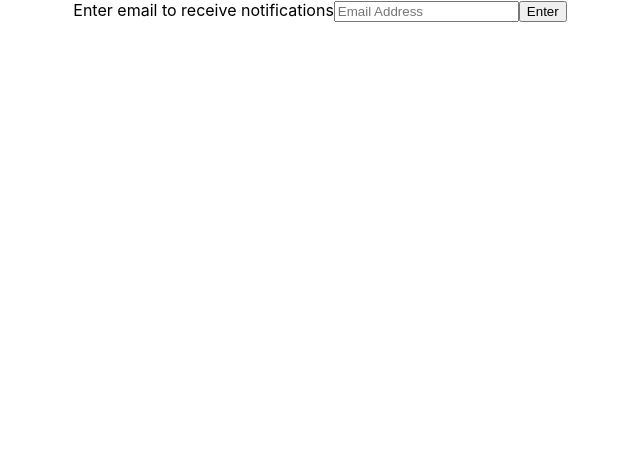
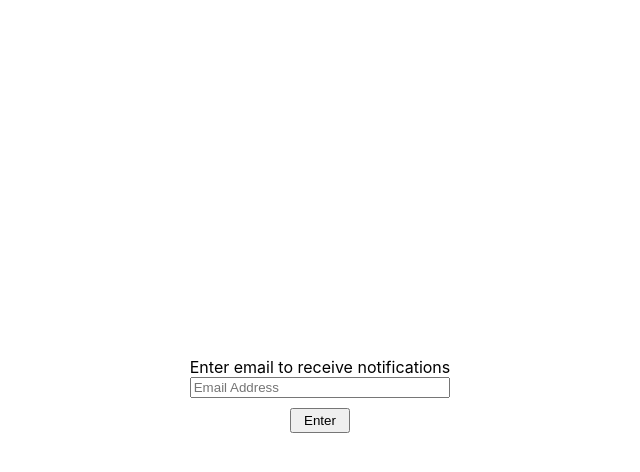
Before and after one commit to BrenLau/django, a React (Create React App) app in the folder frontend/: page / in a window 1280 px wide. Shown: the top 472 px of the page, without its empty margins (320-960 px from the left). Built offline with nearby package versions, Linux system fonts and the light colour scheme.

Commit message:
centered

```diff
--- a/frontend/src/App.css
+++ b/frontend/src/App.css
@@ -1,5 +1,9 @@
 .App {
   text-align: center;
+  display: flex;
+  justify-content: center;
+  /* align-items: center; */
+  height: 100vh;
 }
 
 .App-logo {
@@ -32,6 +36,7 @@
   from {
     transform: rotate(0deg);
   }
+
   to {
     transform: rotate(360deg);
   }
--- a/frontend/src/App.js
+++ b/frontend/src/App.js
@@ -1,6 +1,5 @@
-import logo from './logo.svg';
 import './App.css';
-import CreateEmail from './components/CreateEmail';
+import CreateEmail from './components/CreateEmail/CreateEmail';
 
 function App() {
   return (
--- a/frontend/src/components/CreateEmail.js
+++ b/frontend/src/components/CreateEmail/CreateEmail.js
@@ -1,29 +1,25 @@
 import { getDefaultNormalizer } from "@testing-library/react"
 import { useState } from "react"
 import axios from 'axios'
+import './createemail.css'
 
 const CreateEmail = () => {
     const [email, setEmail] = useState('')
     const onSubmit = async (e) => {
         e.preventDefault()
         await axios.post('/emails/api/emails/', { email }).then(async (e) => {
-            console.log(e)
 
-        }).then(async (e) => {
-            await axios.put(`/emails/${e.data.id}/`, {
-                email
-            })
         })
     }
     return (
-        <form onSubmit={onSubmit}>
-            <label>
+        <form id="createemailform" onSubmit={onSubmit}>
+            <label id="createemaillabel">
                 Enter email to receive notifications
                 <input type="email" value={email} onChange={(e) => {
                     setEmail(e.target.value)
                 }} placeholder="Email Address"></input>
             </label>
-            <button>Enter</button>
+            <button id="createemailbutton">Enter</button>
         </form>
     )
 }
--- /dev/null
+++ b/frontend/src/components/CreateEmail/createemail.css
@@ -0,0 +1,20 @@
+#createemailform {
+    /* position: sticky; */
+    align-self: center;
+    display: flex;
+    flex-direction: column;
+    /* background-color: aliceblue; */
+    padding: 8px;
+}
+
+#createemaillabel {
+    display: flex;
+    flex-direction: column;
+}
+
+#createemailbutton {
+    width: 60px;
+    height: 25px;
+    align-self: center;
+    margin: 10px;
+}
```
